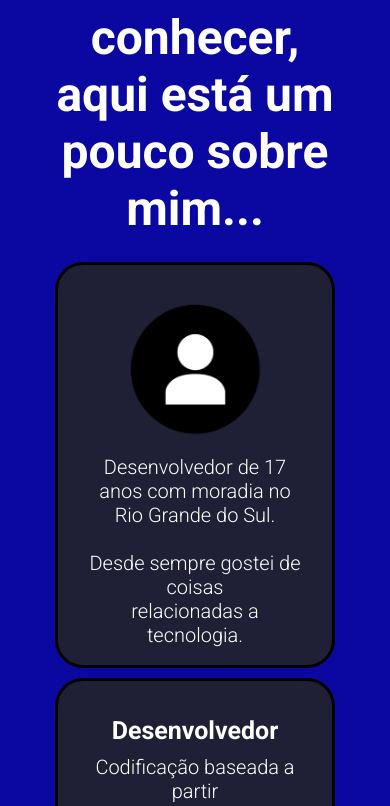
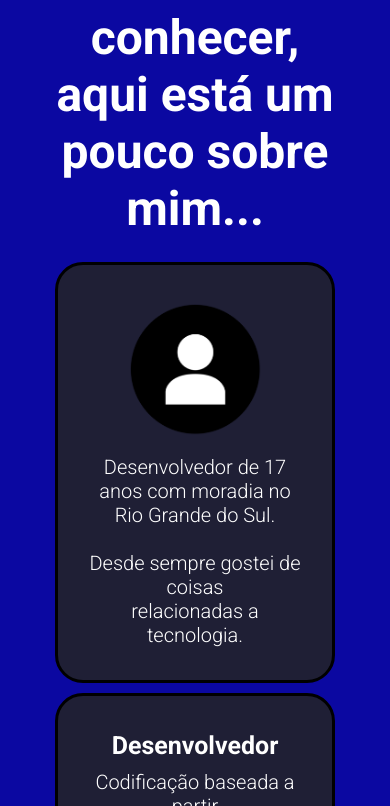
Before and after one commit to leonardonichele/flows, a React (Create React App) app: page /pt in a window 390 px wide. Shown: the part 802-1608 px from the top of the page. Built offline with nearby package versions, Linux system fonts and the light colour scheme; the HTML template or start-up script is replaced by a standard one.

Commit message:
pre-2021 fix mobile v2

```diff
--- a/src/styles/pages/eng.css
+++ b/src/styles/pages/eng.css
@@ -189,6 +189,6 @@
 
     #content .item {
         width: 290px;
-        height: 350px;
+        height: 365px;
     }
 }
--- a/src/styles/pages/pt.css
+++ b/src/styles/pages/pt.css
@@ -189,6 +189,6 @@
 
     #content .item {
         width: 290px;
-        height: 350px;
+        height: 365px;
     }
 }
```
